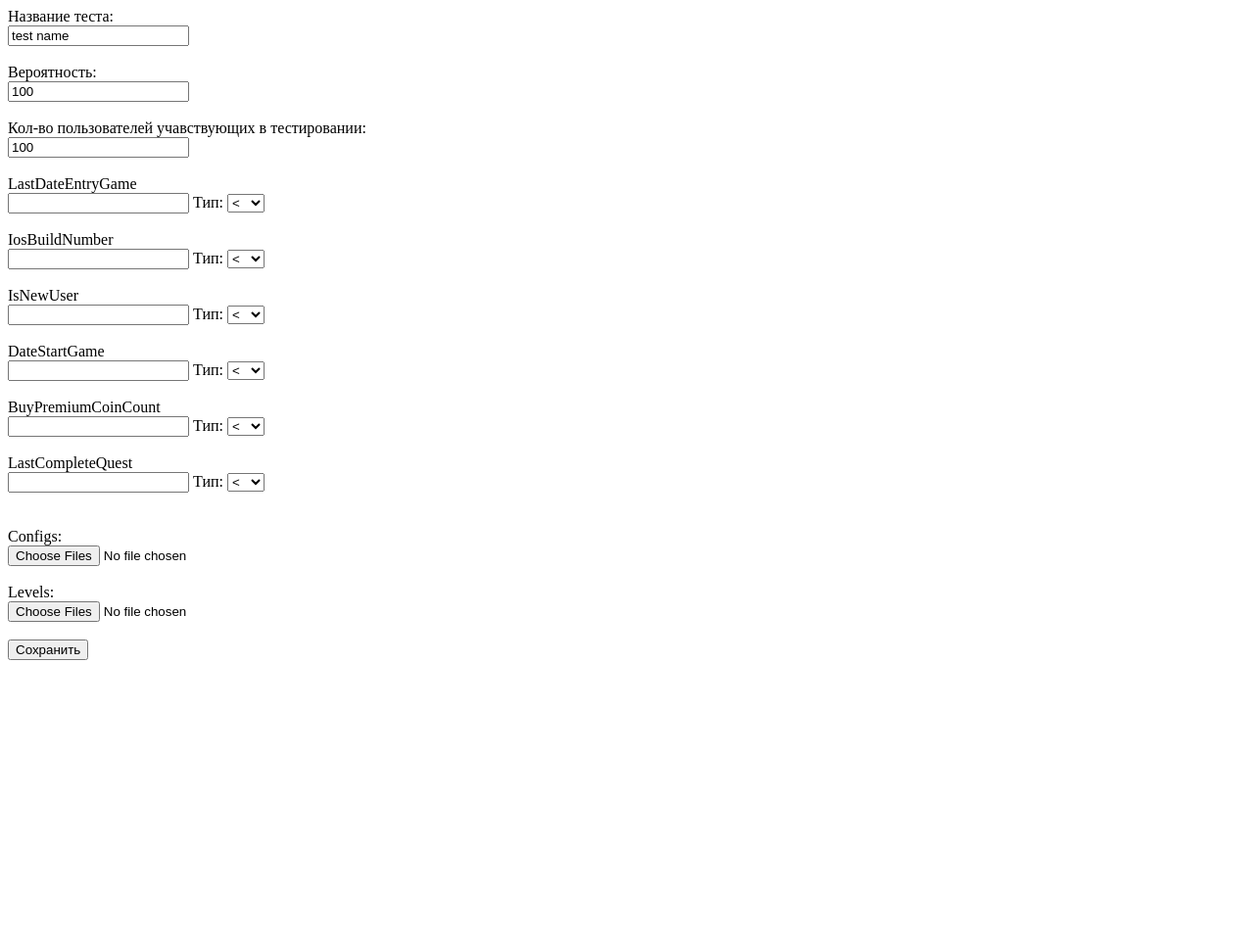
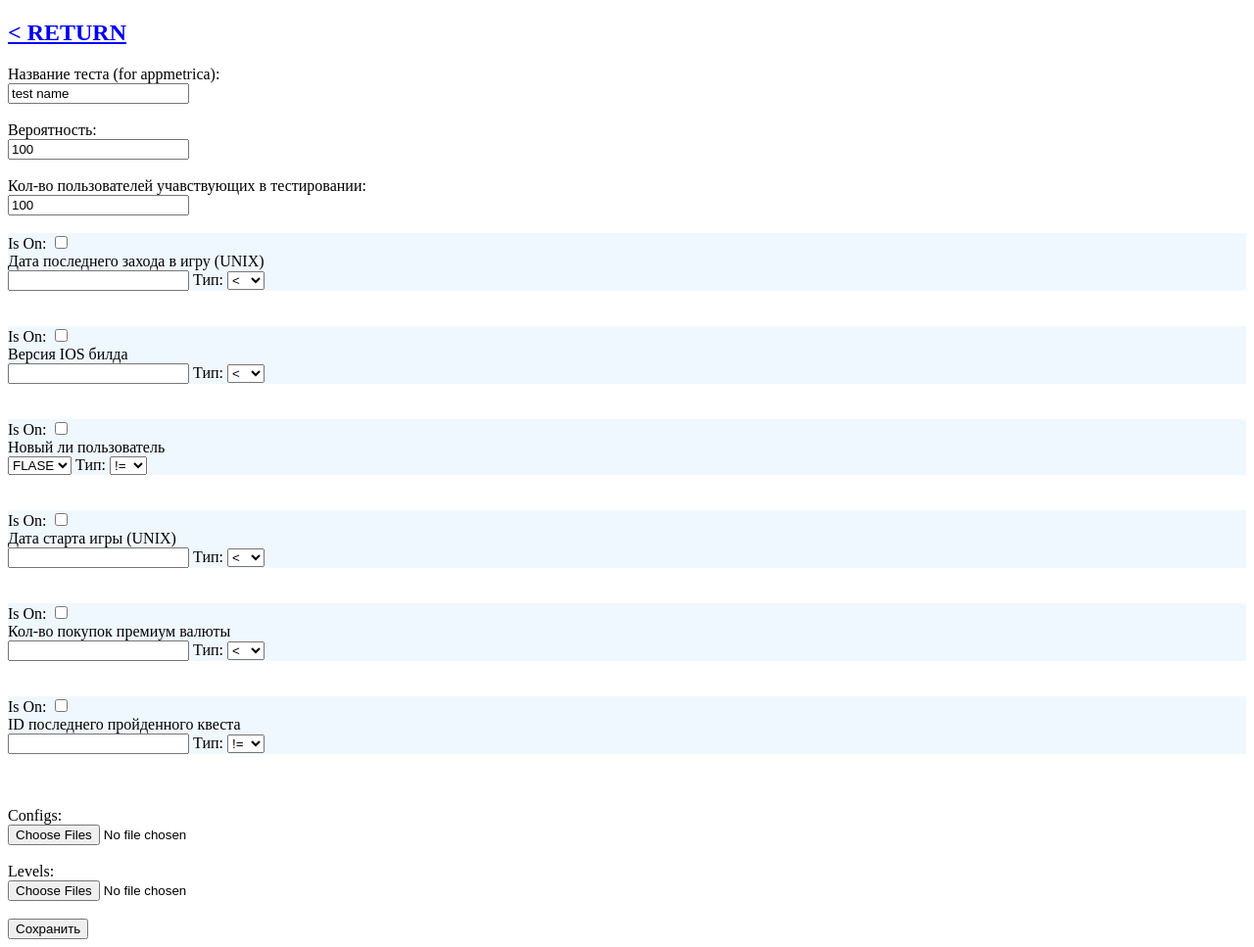
Before and after one commit to pinchukovartur/ABTestingServer, a Django app: page /test in a window 1280 px wide. Shown: the whole page at 98% size. Before the commit the page ends 674 px from the top, so only its background shows below. Run offline with Django 3.2, Linux system fonts and the light colour scheme; a user stored in the database is signed in; data comes from the database, SQL or seed files in the repository; both versions use the stored data as it was after the commit.

Commit message:
add filter type

```diff
--- a/abtesting/models.py
+++ b/abtesting/models.py
@@ -1,8 +1,18 @@
 from django.db import models
+
+
+FILTER_TYPE = (
+    ('INT', 'INT'),
+    ('BOOL', 'BOOL'),
+    ('FLOAT', 'FLOAT'),
+    ('STRING', 'STRING'),
+)
 
 
 class Filter(models.Model):
     name = models.CharField(max_length=200, null=False, verbose_name="Name", )
+    type = models.CharField(max_length=10, choices=FILTER_TYPE, default='INT', null=False, verbose_name="Type", )
+    description = models.CharField(max_length=200, null=False, verbose_name="Description", )
 
     def __str__(self):
         return self.name
--- a/abtesting/templates/abtesting/test.html
+++ b/abtesting/templates/abtesting/test.html
@@ -6,13 +6,15 @@
 </head>
 <body>
 
-{% if result%}
-    <p>{{ result }}</p>
+{% if result %}
+    <h1 style="color: red">{{ result }}</h1>
 {% endif %}
+
+<h2><a href="/"> < RETURN </a></h2>
 
 <form id="testing_data" method="post" action="/save/" enctype="multipart/form-data">{% csrf_token %}
 
-    <label for="testing_name">Название теста:</label><br>
+    <label for="testing_name">Название теста (for appmetrica):</label><br>
     <input id="testing_name" type="text" name="testing_name" value="test name"/><br><br>
 
     <label for="testing_probability">Вероятность:</label><br>
@@ -22,16 +24,41 @@
     <input id="testing_user_count" type="number" name="testing_user_count" value="100"/><br><br>
 
     {% for filter in filters %}
+        <div style="background-color: aliceblue">
 
-        <label for="{{ filter.name }}">{{ filter.name }}</label><br>
-        <input id="{{ filter.name }}" type="text" name="{{ filter.name }}" value=""/>
+        <label>
+            Is On:
+            <input type="checkbox" name="{{ filter.name }}_is_on" value="on"><br>
+        </label>
+
+
+        <label for="{{ filter.name }}">{{ filter.description }}</label><br>
+        {% if filter.type == "BOOL"%}
+             <select id="{{ filter.name }}" name="{{ filter.name }}" form="testing_data">
+                <option value="0">FLASE</option>
+                <option value="1">TRUE</option>
+            </select>
+        {% else %}
+            <input id="{{ filter.name }}" type="text" name="{{ filter.name }}" value=""/>
+        {% endif %}
+
+
         <label for="{{ filter.name }}_type">Тип:</label>
         <select id="{{ filter.name }}_type" name="{{ filter.name }}_type" form="testing_data">
-            <option value="<"><</option>
-            <option value=">">></option>
+            {% if filter.type == "INT" or filter.type == "FLOAT" %}
+                <option value="<"><</option>
+                <option value=">">></option>
+            {% endif %}
             <option value="!=">!=</option>
             <option value="==">==</option>
-        </select><br><br>
+        </select>
+
+
+        <input type="hidden" name="{{ filter.name }}_data_type" value="{{ filter.type }}">
+        <br>
+
+        </div>
+        <br><br>
 
     {% endfor %}
 
@@ -42,6 +69,7 @@
     <br>
     <label for="configs">Levels:</label><br>
     <input id="levels" type="file" name="levels" multiple accept=".json">
+
     <br>
     <br>
     <button type="submit" onclick="return confirm('Are you sure?')">Сохранить</button>
--- a/abtesting/templates/abtesting/tests_info.html
+++ b/abtesting/templates/abtesting/tests_info.html
@@ -24,6 +24,7 @@
 
 </head>
 <body>
+<h2><a href="/"> < RETURN </a></h2>
 <h2>AB Tests Info</h2>
 {% if tests %}
 <table>
--- a/abtesting/views.py
+++ b/abtesting/views.py
@@ -74,8 +74,9 @@ def save_test(request):
     filters = Filter.objects.filter()
     for filter in filters:
         filter_data = request.POST[filter.name]
-        if not filter_data:
-            result += filter.name + " can't be null "
+
+        if not filter_data and filter.name + "_is_on" in request.POST.keys():
+            result += filter.name + " can't be null;\n"
 
     if result:
         return render(request, 'abtesting/test.html', {"filters": filters, 'result': result})
@@ -84,7 +85,11 @@ def save_test(request):
     for filter in filters:
         filter_value = request.POST[filter.name]
         filter_type = request.POST[filter.name + "_type"]
-        filters_dict[filter.name] = {"filter_value": filter_value, "filter_type": filter_type}
+        filter_data_type = request.POST[filter.name + "_data_type"]
+
+        if filter.name + "_is_on" in request.POST.keys():
+            filters_dict[filter.name] = {"filter_value": filter_value, "filter_type": filter_type,
+                                         "filter_data_type": filter_data_type}
 
     filters_json = json.dumps(filters_dict)
     data = {"name": testing_name, "probability": testing_probability,
```
Also changed, not shown: abtesting/migrations/0002_auto_20180910_1440.py (added), db.sqlite3.
